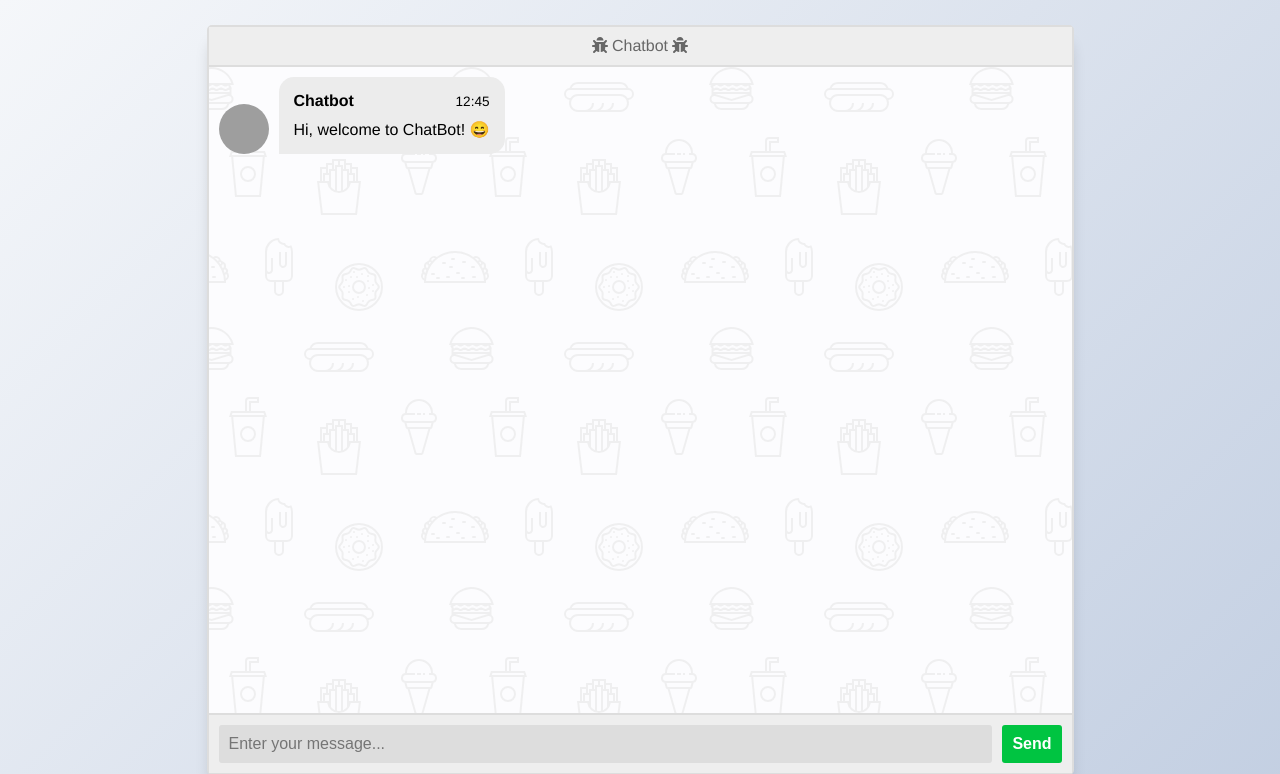
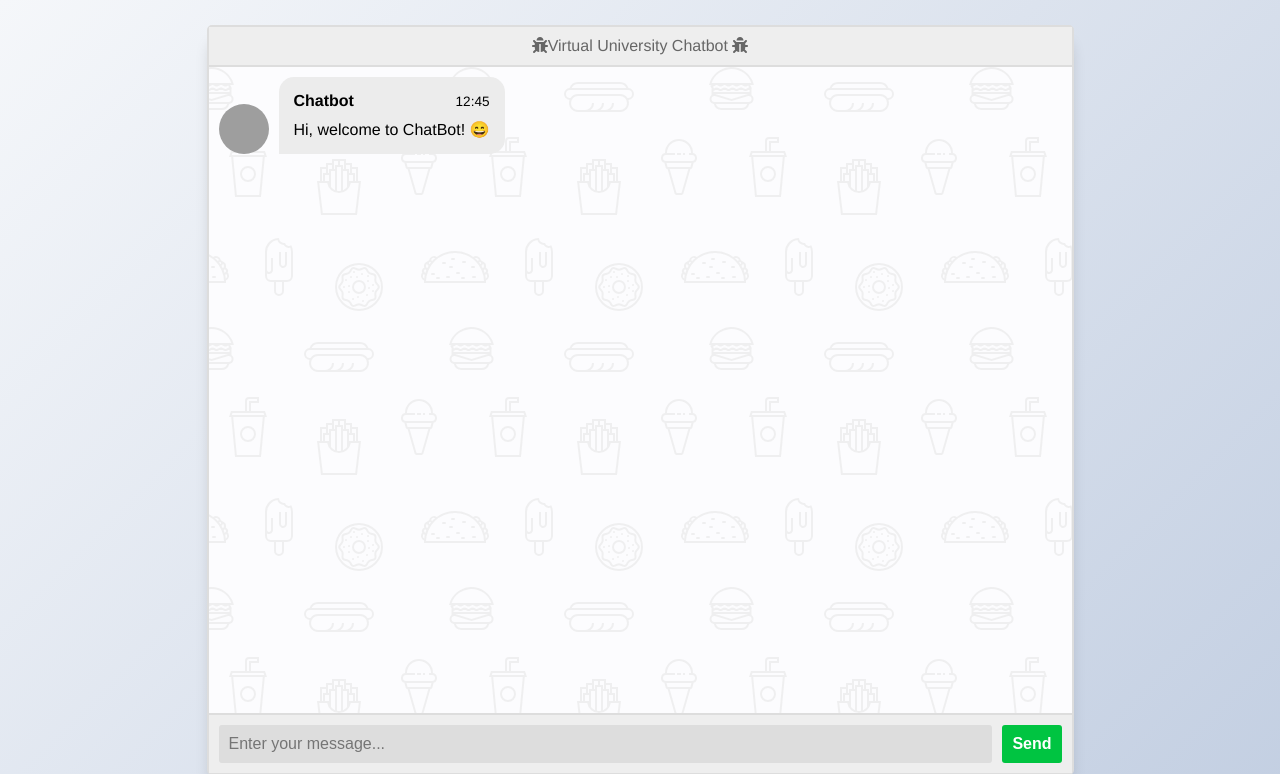
Before and after one commit to Izhar-Ul-Haq/chatbot_using_flask, a Flask app: page / in a window 1280 px wide. Shown: the top 774 px of the page. Run offline with Flask 2, Linux system fonts and the light colour scheme; parts of the project's set-up code (start-up, migrations or seed data) failed here and were passed over; some libraries are stand-ins or nearby versions; grey boxes are pictures that could not be loaded.

Commit message:
Update index.html

```diff
--- a/templates/index.html
+++ b/templates/index.html
@@ -16,7 +16,7 @@
   <section class="msger">
     <header class="msger-header">
       <div class="msger-header-title">
-        <i class="fas fa-bug"></i> Chatbot <i class="fas fa-bug"></i>
+        <i class="fas fa-bug"></i>Virtual University Chatbot <i class="fas fa-bug"></i>
       </div>
     </header>
 
```
